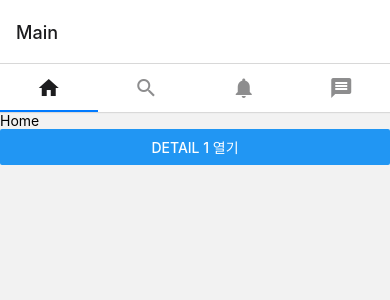
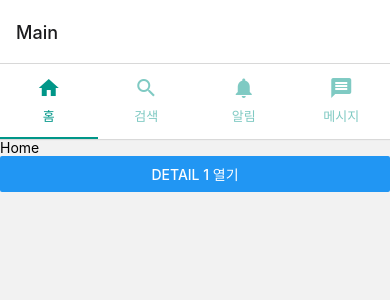
Before and after one commit to wannabefrontdeveloper/LearnReactNativeNavigation, a React Native app: screen /Main in a window 390 px wide. Shown: the top 300 px of the page. Built offline with nearby package versions, Linux system fonts and the light colour scheme.

Commit message:
코드수정 활성화된 탭과 인디케이터의 색상도 바꾸고, 탭 버튼이 텍스트와 함께 나타나도록 수정하였습니다.

```diff
--- a/screens/MainScreen.js
+++ b/screens/MainScreen.js
@@ -58,12 +58,16 @@ function MainScreen() {
     <Tab.Navigator
       initialRouteName="Home"
       screenOptions={{
-        tabBarShowLabel: false,
+        tabBarIndicatorStyle: {
+          backgroundColor: '#009688',
+        },
+        tabBarActiveTintColor: '#009688',
       }}>
       <Tab.Screen
         name="Home"
         component={HomeScreen}
         options={{
+          tabBarLabel: '홈',
           tabBarIcon: ({color}) => <Icon name="home" color={color} size={24} />,
         }}
       />
@@ -71,6 +75,7 @@ function MainScreen() {
         name="Search"
         component={SearchScreen}
         options={{
+          tabBarLabel: '검색',
           tabBarIcon: ({color}) => (
             <Icon name="search" color={color} size={24} />
           ),
@@ -80,6 +85,7 @@ function MainScreen() {
         name="Notification"
         component={NotificationScreen}
         options={{
+          tabBarLabel: '알림',
           tabBarIcon: ({color}) => (
             <Icon name="notifications" color={color} size={24} />
           ),
@@ -89,6 +95,7 @@ function MainScreen() {
         name="Message"
         component={MessageScreen}
         options={{
+          tabBarLabel: '메시지',
           tabBarIcon: ({color}) => (
             <Icon name="message" color={color} size={24} />
           ),
```
